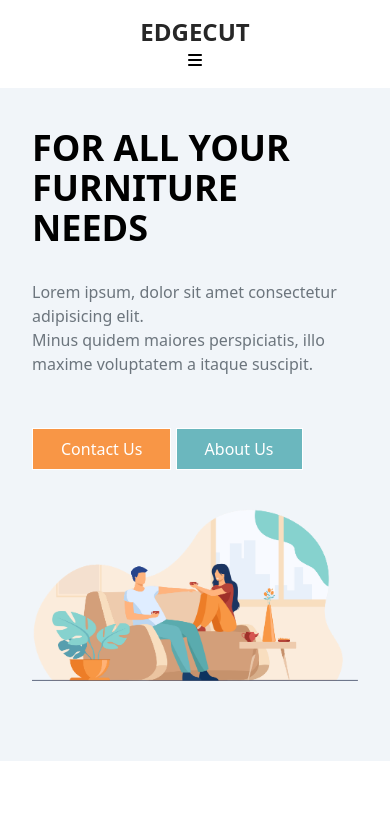
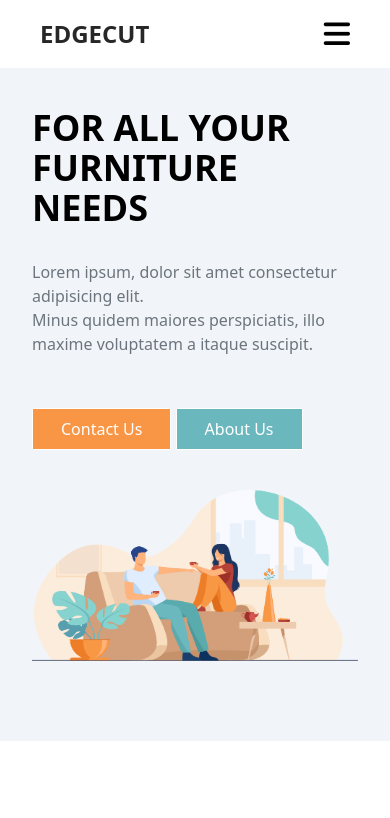
Before and after one commit to SurajTadhani/Project_Edget_Cut, a website built with Vite: page index.html in a window 390 px wide. Shown: the top 818 px of the page. Built offline with nearby package versions, Linux system fonts and the light colour scheme.

Commit message:
Change in html and css file

```diff
--- a/css/style.css
+++ b/css/style.css
@@ -1,6 +1,13 @@
 @tailwind base;
 @tailwind components;
 @tailwind utilities;
+
+html,
+body {
+  width: 100%;
+  overflow-x: hidden;
+}
+
 
 .blog_section .box .detail-box a {
   display: inline-block;
--- a/index.html
+++ b/index.html
@@ -6,13 +6,6 @@
     <meta name="viewport" content="width=device-width, initial-scale=1.0" />
     <title>Edgecut</title>
     <link rel="stylesheet" href="./node_modules/aos/dist/aos.css" />
-    <style>
-      html,
-      body {
-        width: 100%;
-        overflow-x: hidden;
-      }
-    </style>
     <link rel="stylesheet" href="./css/style.css" />
     <link
       rel="stylesheet"
@@ -23,7 +16,7 @@
     <!-- Navbar section start -->
     <section>
       <div class="px-10 py-4">
-        <div class="flex md:flex-row flex-col justify-between items-center">
+        <div class="flex md:flex-row flex-md-col justify-between items-center">
           <div>
             <h1 class="text-2xl font-bold text-[#272727]">EDGECUT</h1>
           </div>
@@ -79,7 +72,7 @@
             </div>
           </div>
           <div class="block lg:hidden">
-            <i class="fa-solid fa-bars"></i>
+            <i class="fa-solid fa-bars text-3xl"></i>
           </div>
         </div>
       </div>
```
